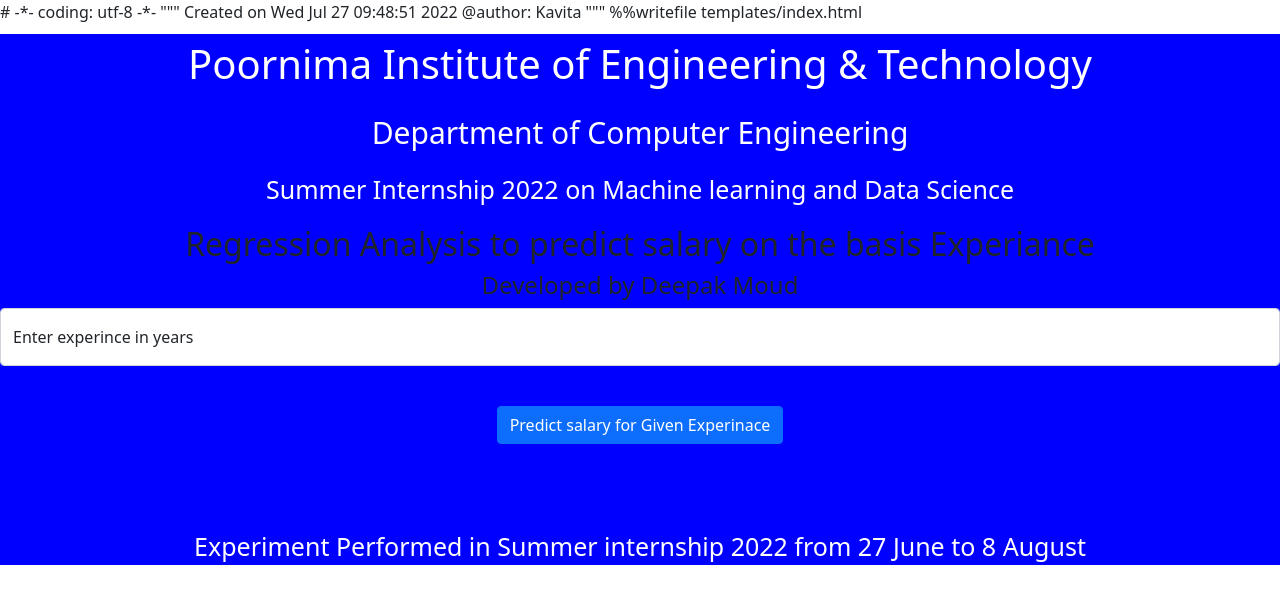
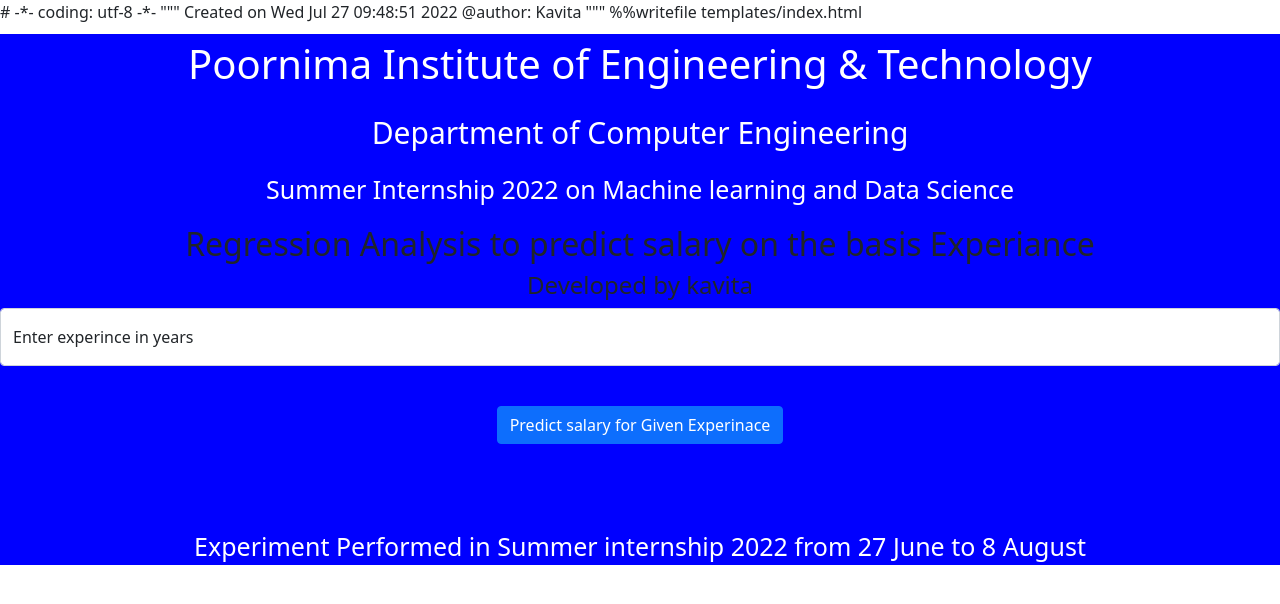
Before and after one commit to kavitapahadiya70/project-1-house_csv, a Flask app: page / in a window 1280 px wide. Shown: the top 604 px of the page. Run offline with Flask 2, Linux system fonts and the light colour scheme; parts of the project's set-up code (start-up, migrations or seed data) failed here and were passed over.

Commit message:
Update index.html

```diff
--- a/templates/index.html
+++ b/templates/index.html
@@ -36,7 +36,7 @@
 </div>
 <div class="login">
 <h2 >Regression Analysis to predict salary on the basis Experiance</h2>
-<h4>Developed by Deepak Moud</h4>
+<h4>Developed by kavita</h4>
 <!-- Main Input For Receiving Query to our ML -->
 <form action="{{ url_for('predict')}}"method="get">
 <div class="form-floating mb-3">
```
